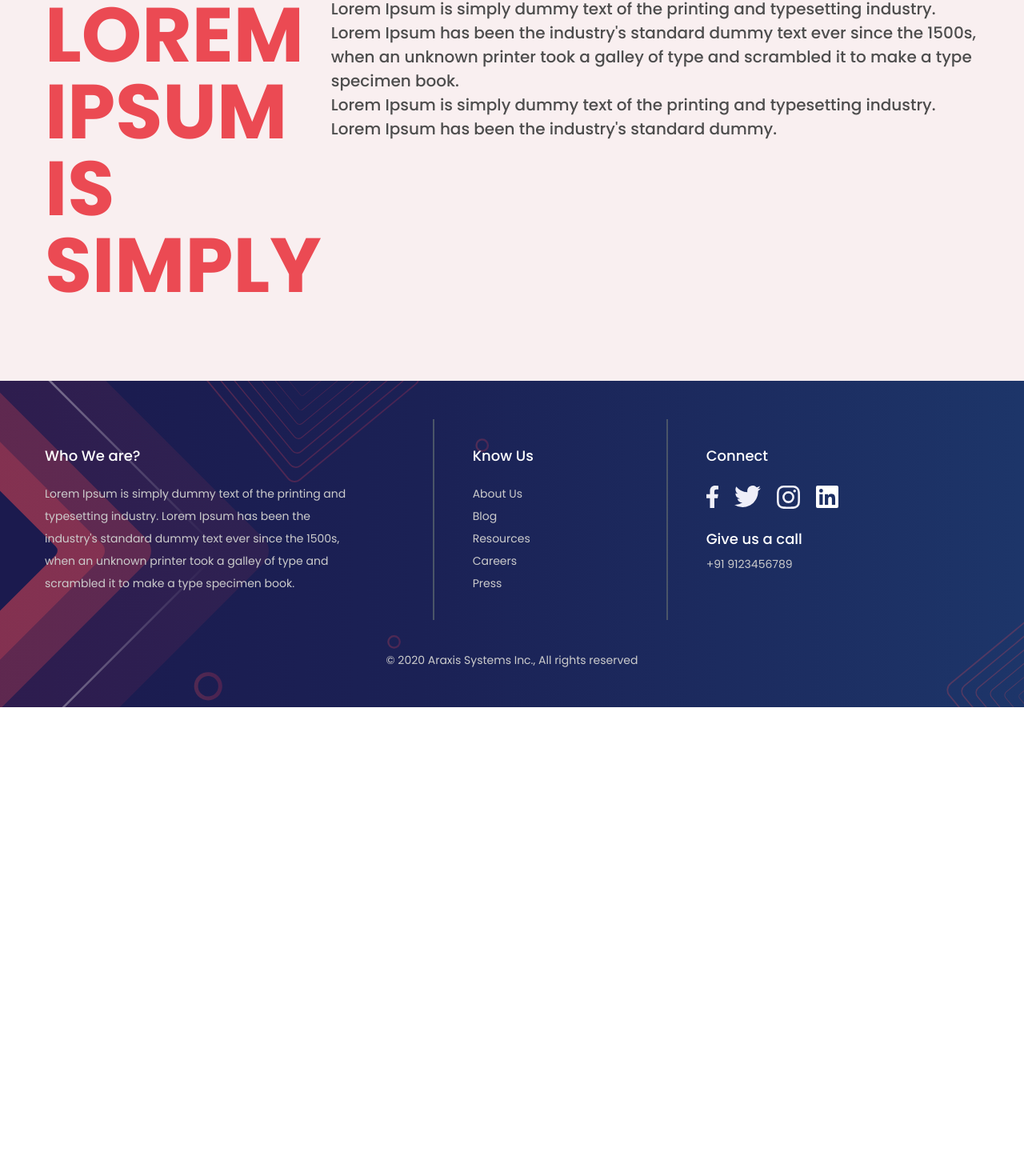
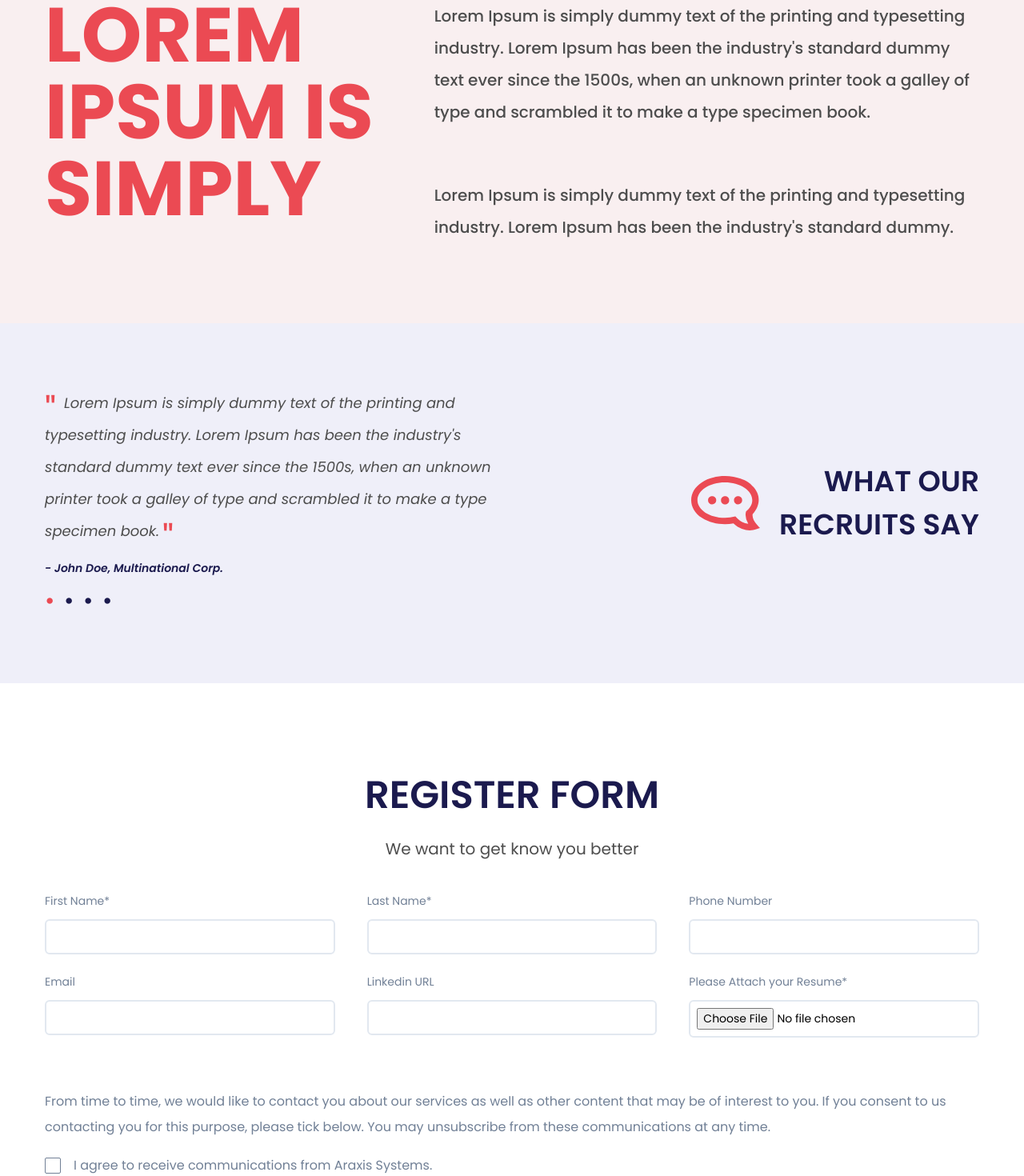
Before and after one commit to Arish-Shah/araxis, a Next.js app: page /job-seekers in a window 1280 px wide. Shown: the part 788-2258 px from the top of the page at 80% size. Before the commit the page ends 1672 px from the top, so only its background shows below. Built offline with nearby package versions, Linux system fonts and the light colour scheme.

Commit message:
add recruiters

```diff
--- a/components/clients-say.tsx
+++ b/components/clients-say.tsx
@@ -1,10 +1,17 @@
 import { useState, useEffect } from 'react';
 import Layout from './layout';
 
-function ClientsSay({ alternate }: { alternate?: boolean }) {
+function ClientsSay({
+  alternate,
+  title,
+}: {
+  alternate?: boolean;
+  title: string;
+}) {
   const [selected, setSelected] = useState(0);
 
-  const className = alternate || false ? 'flex-row-reverse' : 'flex-row';
+  const alt = alternate || false;
+  const className = alt ? 'flex-row-reverse' : 'flex-row';
 
   // useEffect(() => {
   //   const interval = setInterval(() => {
@@ -43,20 +50,24 @@ function ClientsSay({ alternate }: { alternate?: boolean }) {
       parent="bg-lavendar"
       child={`md:px-32 lg:px-6 py-20 flex flex-col lg:${className}`}
     >
-      <div className="flex-1 flex items-center pb-5 lg:pb-0">
-        <div className="flex gap-10">
+      <div
+        className={`flex-1 flex items-center pb-5 lg:pb-0 ${
+          alt ? 'lg:text-right lg:flex-row-reverse' : ''
+        }`}
+      >
+        <div className={`flex ${alt ? 'gap-6' : 'gap-10'} float-right`}>
           <img src="/clients-say.svg" alt="Comment" draggable={false} />
           <h1 className="uppercase text-blue text-3xl md:text-4xl font-semibold">
-            What our <br /> clients say
+            What our <br /> {title} say
           </h1>
         </div>
       </div>
       <div className="flex-1">
         <p>
           <span className="text-red text-5xl absolute -mt-1">"</span>
-          <span className="italic text-black-light leading-loose text-normal lg:text-lg inline-block indent">
+          <span className="italic text-black-light leading-10 text-normal lg:text-lg inline-block indent">
             {comment}
-            <span className="not-italic text-red text-5xl absolute -mt-4 -ml-4">
+            <span className="not-italic text-red text-5xl absolute mt-3 -ml-5">
               "
             </span>
           </span>
--- a/components/index/hero.tsx
+++ b/components/index/hero.tsx
@@ -12,8 +12,8 @@ function Hero() {
           outsourcing partner, or a career in the IT, Araxis delivers.
         </p>
         <div className="flex lg:mt-4 gap-3 md:gap-4 flex-col md:flex-row">
-          {RedButton}
-          {BlueButton}
+          <RedButton text="Find Work" />
+          <BlueButton text="Find Talent" />
         </div>
       </div>
       <div className="mt-12 xl:mt-0 xl:w-7/12">
@@ -30,17 +30,17 @@ function Hero() {
 const buttonStyles =
   'bg-gradient-to-r uppercase font-medium text-xl text-white rounded-none py-4 flex-auto lg:flex-none lg:px-12 transition-colors duration-200';
 
-export const RedButton = (
+export const RedButton = ({ text }: { text: string }) => (
   <button className={`${buttonStyles} from-red to-red-dark hover:to-red`}>
-    Find Work
+    {text}
   </button>
 );
 
-export const BlueButton = (
+export const BlueButton = ({ text }: { text: string }) => (
   <button
     className={`${buttonStyles} from-blue-light to-blue hover:to-blue-light`}
   >
-    Find Talent
+    {text}
   </button>
 );
 
--- a/components/index/ready.tsx
+++ b/components/index/ready.tsx
@@ -11,8 +11,8 @@ function Ready() {
         Ready to work with us?
       </h1>
       <div className="mx-auto w-full justify-center md:w-1/2 flex lg:mt-4 gap-3 md:gap-4 flex-col md:flex-row">
-        {RedButton}
-        {BlueButton}
+        <RedButton text="Find Work" />
+        <BlueButton text="Find Talent" />
       </div>
     </Layout>
   );
--- /dev/null
+++ b/components/job-seekers/register-form.tsx
@@ -0,0 +1,82 @@
+import Layout from '../layout';
+import { useState } from 'react';
+import { RedButton } from '../index/hero';
+
+function RegisterForm() {
+  const [checked, setChecked] = useState(false);
+
+  const inputs: { label: string; id: string; type: string }[] = [
+    { label: 'First Name*', id: 'first-name', type: 'text' },
+    { label: 'Last Name*', id: 'last-name', type: 'text' },
+    { label: 'Phone Number', id: 'phone-number', type: 'number' },
+    { label: 'Email', id: 'email', type: 'email' },
+    { label: 'Linkedin URL', id: 'linkedin', type: 'url' },
+  ];
+
+  return (
+    <Layout child="py-28 text-center md:px-32 lg:px-6">
+      <h1 className="font-semibold uppercase text-3xl md:text-4xl lg:text-5xl text-blue">
+        Register Form
+      </h1>
+      <p className="text-black-light py-4 md:text-lg lg:text-xl">
+        We want to get know you better
+      </p>
+      <form className="mt-6">
+        <div className="grid grid-cols-1 gap-y-5 md:gap-y-6 gap-x-6 lg:gap-x-8 xl:gap-x-10 md:grid-cols-2 lg:grid-cols-3">
+          {inputs.map(({ label, id, type }) => (
+            <div className="text-left" key={id}>
+              <label className="block text-sm text-gray-600" htmlFor={id}>
+                {label}
+              </label>
+              <input
+                type={type}
+                id={id}
+                className="w-full border-solid border-2 border-gray-300 rounded-md p-2 mt-3 focus:border-green"
+              />
+            </div>
+          ))}
+          <div className="text-left">
+            <label className="block text-sm text-gray-600" htmlFor="resume">
+              Please Attach your Resume*
+            </label>
+            <input
+              type="file"
+              id="resume"
+              className="text-sm w-full border-solid border-2 border-gray-300 rounded-md p-2 mt-3 focus:border-green"
+            />
+          </div>
+        </div>
+
+        <p className="text-left text-gray-600 pt-16 leading-loose">
+          From time to time, we would like to contact you about our services as
+          well as other content that may be of interest to you. If you consent
+          to us contacting you for this purpose, please tick below. You may
+          unsubscribe from these communications at any time.
+        </p>
+
+        <div
+          onClick={() => setChecked(checked => !checked)}
+          className="text-left flex items-center gap-4 text-gray-600 pt-5"
+        >
+          {checked ? (
+            <img
+              src="/form/check-green.svg"
+              className="h-5 w-5 select-none"
+              draggable={false}
+            />
+          ) : (
+            <div className="border-solid rounded-sm border border-gray-600 h-5 w-5"></div>
+          )}
+          <p className="cursor-default">
+            I agree to receive communications from Araxis Systems.
+          </p>
+        </div>
+        <div className="mt-12 flex lg:block">
+          <RedButton text="Click to Submit" />
+        </div>
+      </form>
+    </Layout>
+  );
+}
+
+export default RegisterForm;
--- a/components/job-seekers/text.tsx
+++ b/components/job-seekers/text.tsx
@@ -2,18 +2,21 @@ import Layout from '../layout';
 
 function Text() {
   return (
-    <Layout parent="bg-pink" child="py-24 flex flex-col lg:flex-row">
-      <h1 className="text-red uppercase text-8xl font-bold leading-none">
+    <Layout
+      parent="bg-pink"
+      child="md:px-32 lg:px-6 py-24 flex flex-col lg:flex-row lg:items-center"
+    >
+      <h1 className="text-red uppercase text-5xl pb-6 font-bold leading-none md:text-6xl lg:text-7xl xl:text-8xl lg:w-5/12">
         Lorem Ipsum is Simply
       </h1>
-      <div>
-        <p className="text-black-light font-medium text-xl">
+      <div className=" lg:w-7/12 leading-loose flex flex-col justify-between text-lg lg:text-xl">
+        <p className="text-black-light font-medium pt-6 lg:pt-0">
           Lorem Ipsum is simply dummy text of the printing and typesetting
           industry. Lorem Ipsum has been the industry's standard dummy text ever
           since the 1500s, when an unknown printer took a galley of type and
           scrambled it to make a type specimen book.
         </p>
-        <p className="text-black-light font-medium text-xl">
+        <p className="text-black-light font-medium pt-6 xl:pt-16">
           Lorem Ipsum is simply dummy text of the printing and typesetting
           industry. Lorem Ipsum has been the industry's standard dummy.
         </p>
--- a/pages/index.tsx
+++ b/pages/index.tsx
@@ -22,7 +22,7 @@ function IndexPage() {
         <Companies />
         <Vision />
         <HowItWorks />
-        <ClientsSay />
+        <ClientsSay title="Clients" />
         <Ready />
         <Footer />
       </div>
--- a/pages/job-seekers.tsx
+++ b/pages/job-seekers.tsx
@@ -2,6 +2,8 @@ import Navbar from '../components/navbar';
 import Hero from '../components/job-seekers/hero';
 import Footer from '../components/footer';
 import Text from '../components/job-seekers/text';
+import ClientsSay from '../components/clients-say';
+import RegisterForm from '../components/job-seekers/register-form';
 
 function JobSeekers() {
   return (
@@ -9,6 +11,8 @@ function JobSeekers() {
       <Navbar />
       <Hero />
       <Text />
+      <ClientsSay alternate={true} title="Recruits" />
+      <RegisterForm />
       <Footer />
     </>
   );
--- /dev/null
+++ b/pages/recruiters.tsx
@@ -0,0 +1,13 @@
+import Navbar from '../components/navbar';
+import Footer from '../components/footer';
+
+function Recruiters() {
+  return (
+    <>
+      <Navbar />
+      <Footer />
+    </>
+  );
+}
+
+export default Recruiters;
--- a/styles/index.css
+++ b/styles/index.css
@@ -43,4 +43,9 @@ body *:focus {
   .text-8xl {
     font-size: 6rem;
   }
+
+  .py-28 {
+    padding-top: 6.5rem;
+    padding-bottom: 6.5rem;
+  }
 }
```
Also changed, not shown: public/form/check-green.svg (renamed from public/assets/check-green.svg).
